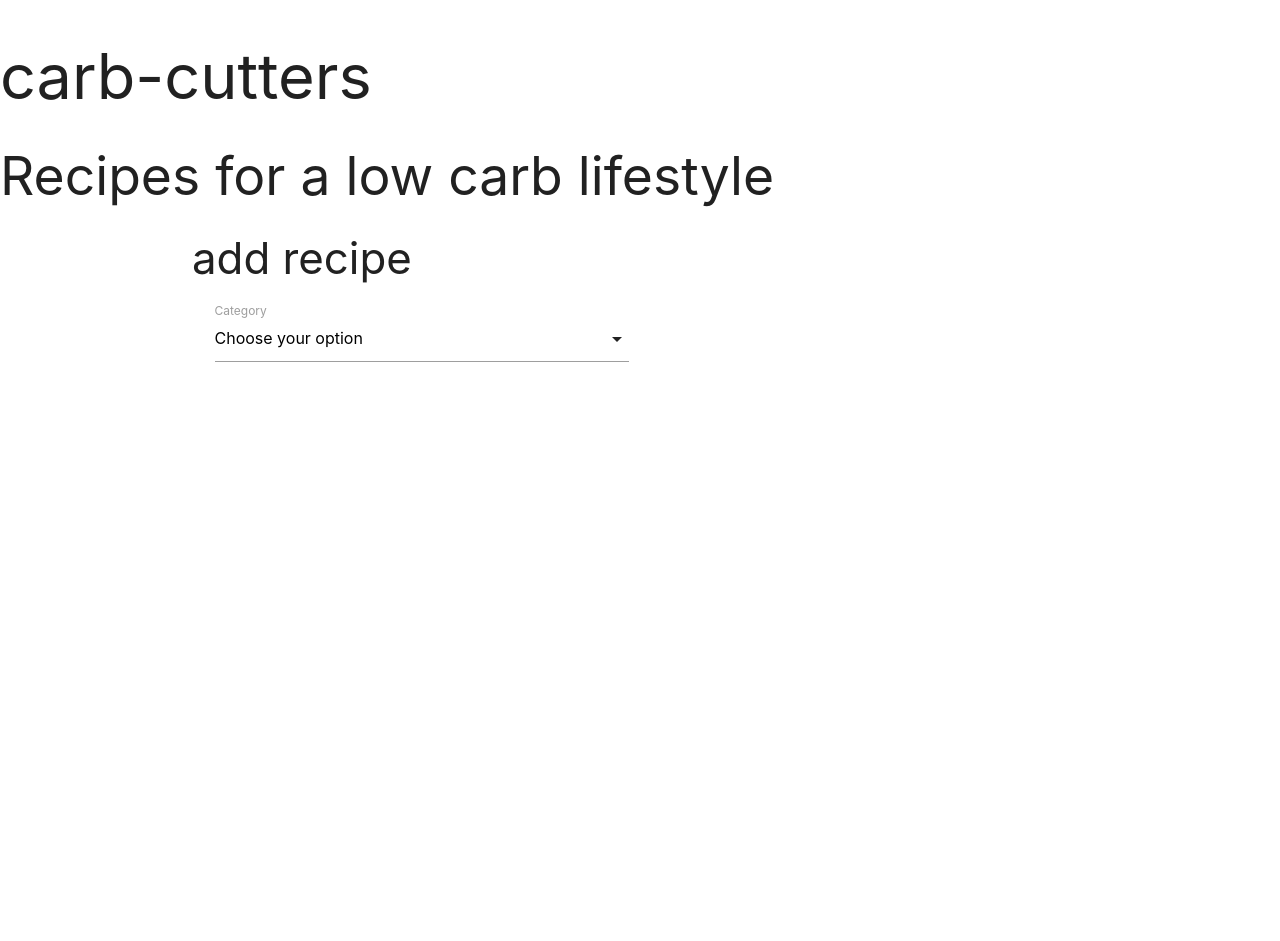
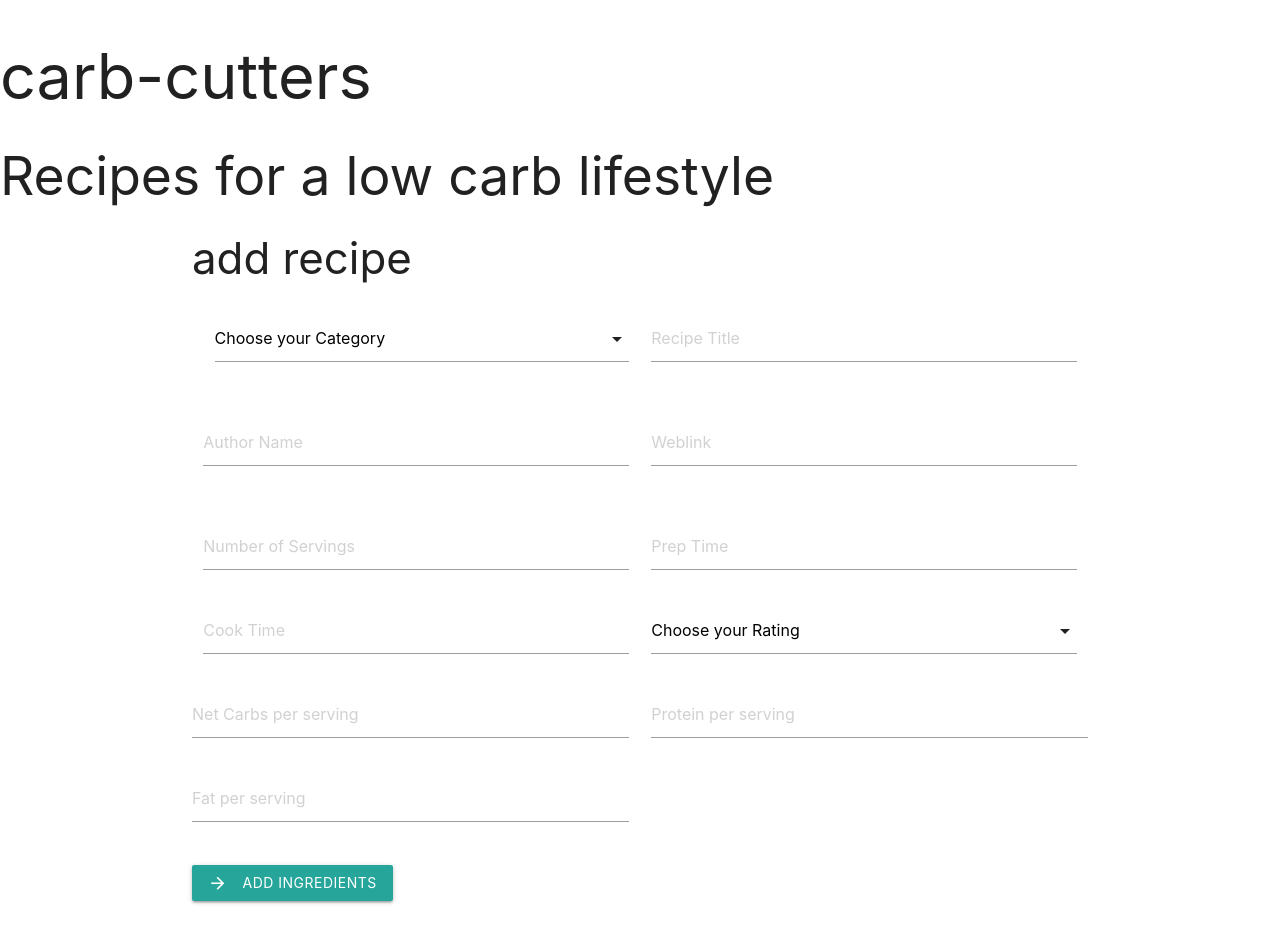
Before and after one commit to cvdebeer/ms3_cc, a Flask app: page /add_recipe in a window 1280 px wide. Before the commit the page ends 362 px from the top, so only its background shows below. Run offline with Flask 2, Linux system fonts and the light colour scheme; data that the repository does not hold is empty; some libraries are stand-ins or nearby versions.

Commit message:
1st section added

```diff
--- a/app.py
+++ b/app.py
@@ -14,12 +14,12 @@ mongo = PyMongo(app)
 @app.route('/get_categories')
 def get_categories():
     return render_template('home.html',
-                           categories=mongo.db.categories.find())
+                           categories=mongo.db.categories.find().sort('category_name'))
 
 
 @app.route('/add_recipe')
 def add_recipe():
-    return render_template('addrecipe.html', categories=mongo.db.categories.find())
+    return render_template('addrecipe.html', categories=mongo.db.categories.find().sort('category_name'), ratings=mongo.db.rating.find())
 
 
 if __name__ == "__main__":
--- a/static/css/style.css
+++ /dev/null
@@ -1,3 +0,0 @@
-body {
-    background-color: white;
-}
--- a/templates/addrecipe.html
+++ b/templates/addrecipe.html
@@ -3,15 +3,69 @@
 <h3>add recipe</h3>
 <div class="row">
     <form action="" method="POST" class="col s12">
-        <div class="input-field browser-default col s12 m6">
-            <select id="category" name="category_name" class="icons">
-                <option value="" disabled selected>Choose your option</option>
+        <div class="input-field col s12 m6">
+            <select id="category" name="category_name" class="icons ">
+                <option value="" disabled selected>Choose your Category</option>
                 {% for cat in categories %}
-                <option value="" data-icon="{{cat.image}}">{{cat.category_name}}</option>
+                <option value="" data-icon="{{cat.image}}" class="left">{{cat.category_name}}</option>
                 {% endfor %}
             </select>
-            <label>Category</label>
+            <label></label>
         </div>
+        <div class="row">
+            <div class="input-field col s12 m6">
+                <input placeholder="Recipe Title" id="recipe_name" name="recipe_name" type="text" class="validate">
+                <label for="recipe_name"></label>
+            </div>
+        </div>
+        <div class="row">
+            <div class="input-field col s12 m6">
+                <input placeholder="Author Name" id="author_name" name="author_name" type="text" class="validate">
+                <label for="author_name"></label>
+            </div>
+            <div class="input-field col s12 m6">
+                <input placeholder="Weblink" id="weblink" name="weblink" type="text" class="validate">
+                <label for="author_name"></label>
+            </div>
+        </div>
+        <div class="row">
+            <div class="input-field col s12 m6">
+                <input placeholder="Number of Servings" id="servings" name="servings" type="text" class="validate">
+                <label for="servings"></label>
+            </div>
+            <div class="input-field col s12 m6">
+                <input placeholder="Prep Time" id="prep_time" name="prep_time" type="text" class="validate">
+                <label for="prep_time"></label>
+            </div>
+            <div class="input-field col s12 m6">
+                <input placeholder="Cook Time" id="cook_time" name="cook_time" type="text" class="validate">
+                <label for="cook_time"></label>
+            </div>
+            <div class="input-field col s12 m6">
+                <select id="category" name="category_name" class="icons ">
+                    <option value="" disabled selected>Choose your Rating</option>
+                    {% for rate in ratings %}
+                    <option value="">{{rate.rated}}</option>
+                    {% endfor %}
+                </select>
+                <label></label>
+            </div>
+            <div class="row">
+                <div class="input-field col s12 m6">
+                    <input placeholder="Net Carbs per serving" id="carbs" name="carbs" type="text" class="validate">
+                    <label for="carbs"></label>
+                </div>
+                <div class="input-field col s12 m6">
+                    <input placeholder="Protein per serving" id="protein" name="protein" type="text" class="validate">
+                    <label for="protein"></label>
+                </div>
+                <div class="input-field col s12 m6">
+                    <input placeholder="Fat per serving" id="fat" name="fat" type="text" class="validate">
+                    <label for="fat"></label>
+                </div>
+            </div>
+            <a class="waves-effect waves-light btn"><i class="material-icons left">arrow_forward</i>add ingredients</a>
+
     </form>
 </div>
 
```
